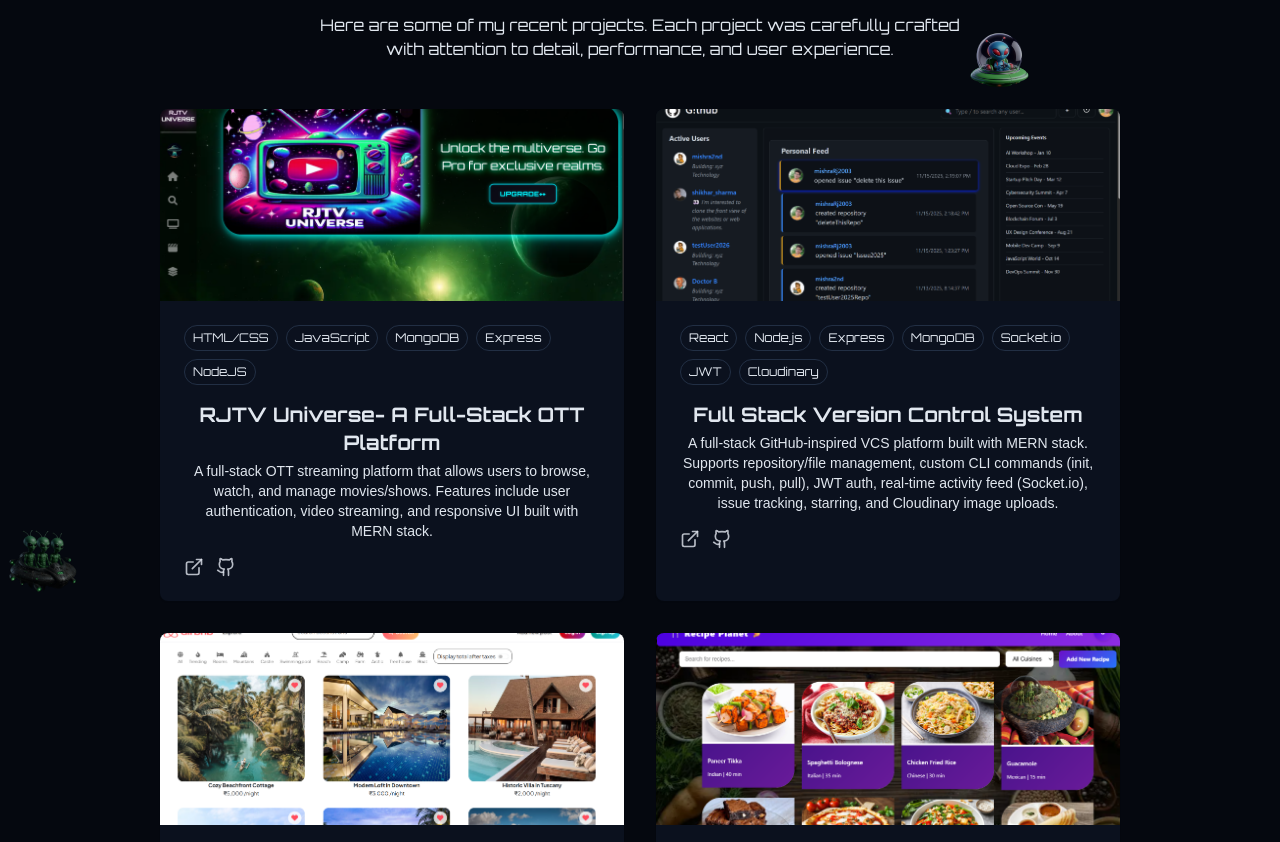
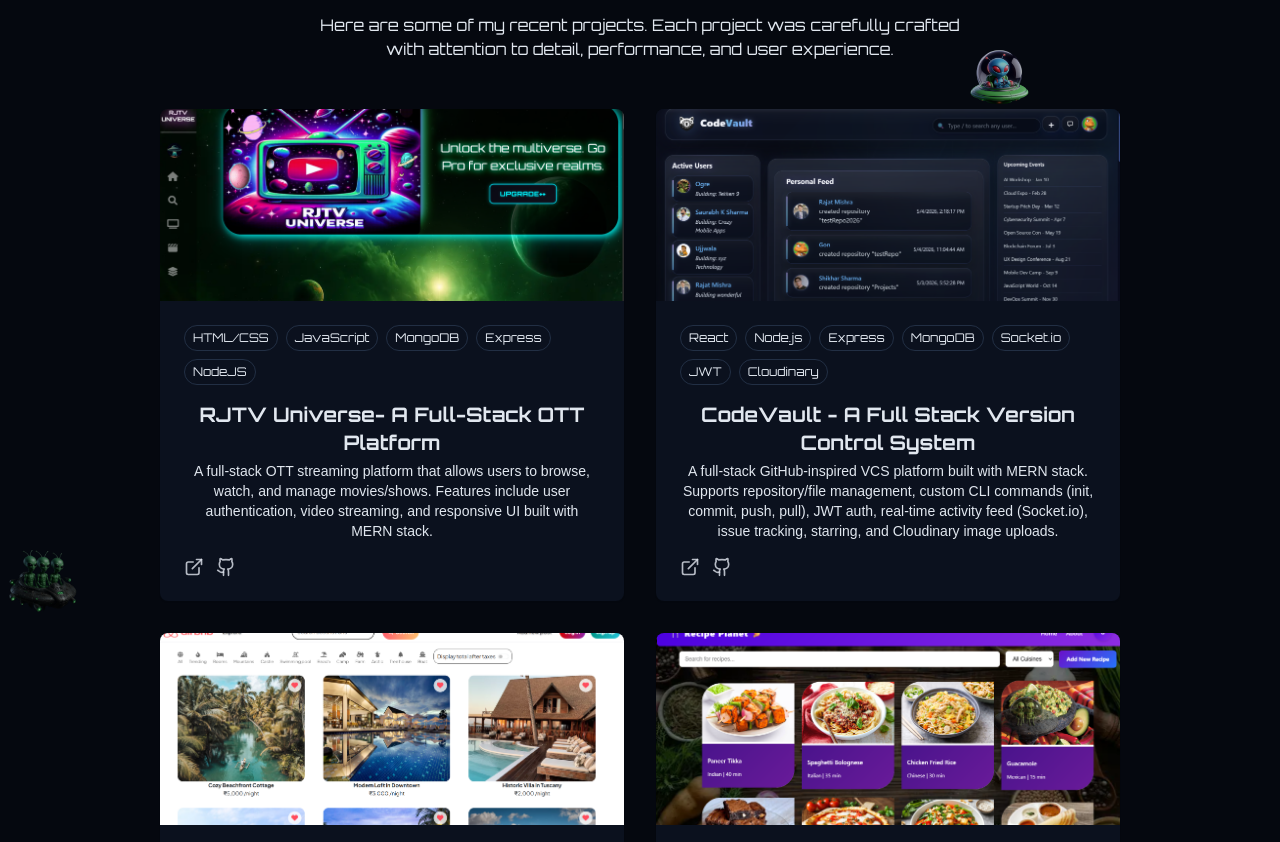
Before and after one commit to mishraRj/My_Portfolio, a React (Vite) app: page / in a window 1280 px wide. Shown: the part 2697-3539 px from the top of the page. Built offline with nearby package versions, Linux system fonts and the light colour scheme.

Commit message:
Updated CodeVault

```diff
--- a/src/components/ProjectSection.jsx
+++ b/src/components/ProjectSection.jsx
@@ -13,10 +13,10 @@
   },
   {
     id: 2,
-    title: "Full Stack Version Control System",
+    title: "CodeVault - A Full Stack Version Control System",
     description:
       "A full-stack GitHub-inspired VCS platform built with MERN stack. Supports repository/file management, custom CLI commands (init, commit, push, pull), JWT auth, real-time activity feed (Socket.io), issue tracking, starring, and Cloudinary image uploads.",
-    image: "/projects/githubProject.png", // Use your dashboard screenshot here
+    image: "/projects/codeVault.png", // Use your dashboard screenshot here
     tags: [
       "React",
       "Node.js",
```
Also changed, not shown: public/projects/codeVault.png (added), public/projects/githubProject.png (deleted).
